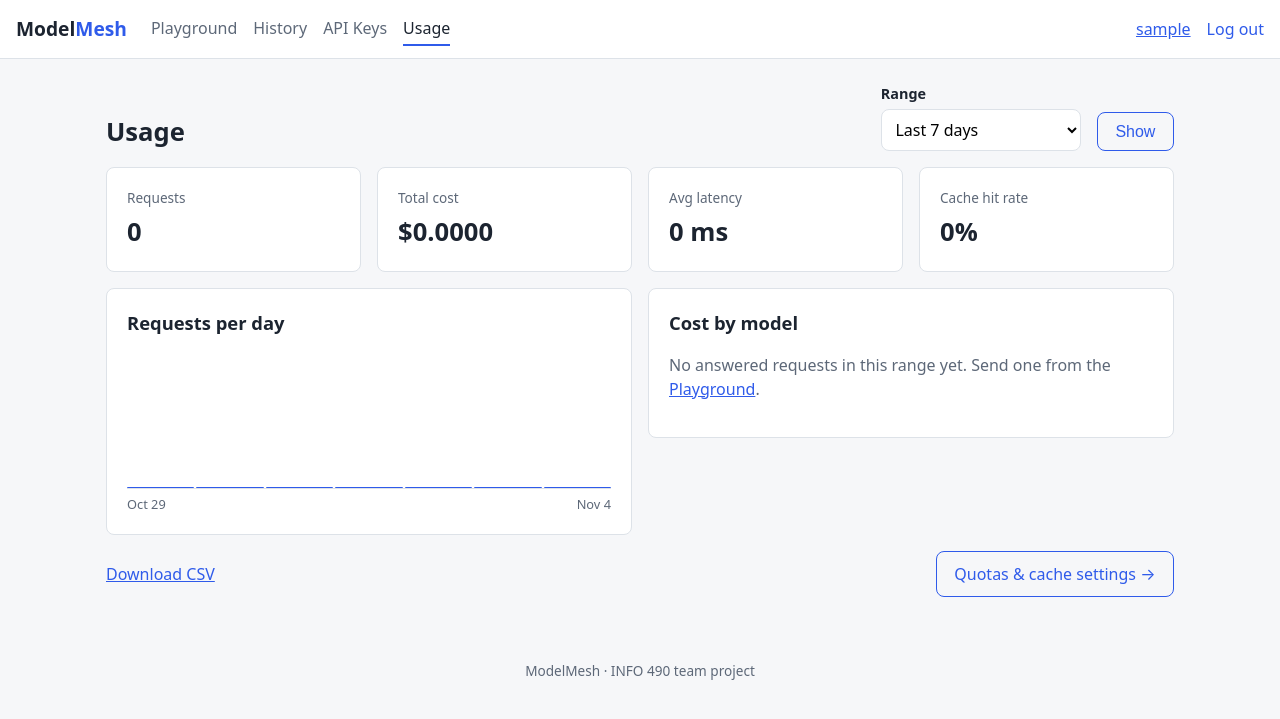
After one commit to Hriday-A/ModelMesh, a Django app: page /usage/ in a window 1280 px wide. The commit adds this page. Shown: the top 719 px of the page. Run offline with Django 5.2, Linux system fonts and the light colour scheme; the visitor is signed in with stand-in values (Sample User, id 1).

Commit message:
Add analytics app: usage dashboard, CSV export, quotas & cache settings
- UsageLimit model (one per user): requests per minute, monthly budget,
  cache on/off and how long cached answers are kept
- /usage/ dashboard: 7/30/90-day range, request/cost/latency/cache tiles,
  requests-per-day and cost-by-model bars, computed from RequestLog
- /usage/export.csv: the user's requests in the range (no prompts or answers)
- /usage/limits/: validated settings form with this month's spending,
  cache hits, misses and estimated savings
- "Usage" nav link, URLs, admin, styles and 9 tests

```diff
--- /dev/null
+++ b/analytics/forms.py
@@ -0,0 +1,20 @@
+from django import forms
+
+from .models import UsageLimit
+from .services import RANGE_CHOICES
+
+
+class RangeForm(forms.Form):
+    days = forms.TypedChoiceField(choices=RANGE_CHOICES, coerce=int, initial=7, label="Range")
+
+
+class UsageLimitForm(forms.ModelForm):
+    class Meta:
+        model = UsageLimit
+        fields = ["requests_per_minute", "monthly_budget_usd", "cache_enabled", "cache_ttl_minutes"]
+        labels = {
+            "requests_per_minute": "Requests per minute (per user)",
+            "monthly_budget_usd": "Monthly budget (USD)",
+            "cache_enabled": "Cache identical prompts",
+            "cache_ttl_minutes": "Keep cached answers for",
+        }
--- /dev/null
+++ b/analytics/services.py
@@ -0,0 +1,90 @@
+"""Usage numbers for the analytics pages, computed from accounts.RequestLog."""
+
+from datetime import timedelta
+from decimal import Decimal
+
+from django.db.models import Avg, Count, Q, Sum
+from django.db.models.functions import TruncDate
+from django.utils import timezone
+
+RANGE_CHOICES = [(7, "Last 7 days"), (30, "Last 30 days"), (90, "Last 90 days")]
+
+
+def range_start(days):
+    """First day of a range that ends today: 7 days is today and the 6 days before it."""
+    return timezone.localdate() - timedelta(days=days - 1)
+
+
+def logs_in_range(user, days):
+    return user.request_logs.filter(created_at__date__gte=range_start(days))
+
+
+def percent(part, whole):
+    return round(100 * part / whole) if whole else 0
+
+
+def usage_summary(user, days):
+    """Tiles and chart data for the usage dashboard (Screen 13)."""
+    logs = logs_in_range(user, days)
+    totals = logs.aggregate(
+        requests=Count("id"),
+        cached=Count("id", filter=Q(status="cached")),
+        cost=Sum("cost_usd"),
+        avg_latency=Avg("latency_ms"),
+    )
+
+    counts = {
+        row["day"]: row["requests"]
+        for row in logs.annotate(day=TruncDate("created_at")).values("day").annotate(requests=Count("id"))
+    }
+    peak = max(counts.values(), default=0)
+    first_day = range_start(days)
+    per_day = []
+    for offset in range(days):
+        day = first_day + timedelta(days=offset)
+        requests = counts.get(day, 0)
+        per_day.append({"day": day, "requests": requests, "height": percent(requests, peak)})
+
+    per_model = list(
+        logs.exclude(model_used="")
+        .values("model_used")
+        .annotate(requests=Count("id"), cost=Sum("cost_usd"))
+        .order_by("-cost", "-requests")
+    )
+    top_cost = max((row["cost"] for row in per_model), default=0)
+    for row in per_model:
+        row["width"] = percent(row["cost"], top_cost)
+
+    return {
+        "requests": totals["requests"],
+        "cost": totals["cost"] or Decimal("0"),
+        "avg_latency_ms": round(totals["avg_latency"] or 0),
+        "cache_hit_rate": percent(totals["cached"], totals["requests"]),
+        "per_day": per_day,
+        "first_day": first_day,
+        "last_day": timezone.localdate(),
+        "per_model": per_model,
+    }
+
+
+def month_summary(user, budget):
+    """This month's spending against the budget, and cache hits (Screen 14)."""
+    logs = user.request_logs.filter(created_at__date__gte=timezone.localdate().replace(day=1))
+    totals = logs.aggregate(
+        requests=Count("id"),
+        hits=Count("id", filter=Q(status="cached")),
+        paid=Count("id", filter=Q(status="success")),
+        spend=Sum("cost_usd"),
+    )
+    spend = totals["spend"] or Decimal("0")
+    average_paid = spend / totals["paid"] if totals["paid"] else Decimal("0")
+    return {
+        "spend": spend,
+        "budget": budget,
+        "used_pct": min(100, percent(spend, budget)),
+        "hits": totals["hits"],
+        "misses": totals["requests"] - totals["hits"],
+        # ponytail: estimate that assumes each cache hit would have cost an average paid request;
+        # store each answer's real cost with its cache entry once caching exists.
+        "saved": average_paid * totals["hits"],
+    }
--- /dev/null
+++ b/analytics/templates/analytics/dashboard.html
@@ -0,0 +1,48 @@
+{% extends "base.html" %}
+{% block title %}Usage{% endblock %}
+{% block content %}
+<div class="page-head">
+  <h1>Usage</h1>
+  <form method="get" class="inline-form">
+    {% include "form_fields.html" with form=range_form %}
+    <button type="submit" class="button secondary">Show</button>
+  </form>
+</div>
+
+<section class="grid four" aria-label="Totals">
+  <div class="card stat"><span class="stat-label">Requests</span><span class="stat-value">{{ summary.requests }}</span></div>
+  <div class="card stat"><span class="stat-label">Total cost</span><span class="stat-value">${{ summary.cost|floatformat:4 }}</span></div>
+  <div class="card stat"><span class="stat-label">Avg latency</span><span class="stat-value">{{ summary.avg_latency_ms }} ms</span></div>
+  <div class="card stat"><span class="stat-label">Cache hit rate</span><span class="stat-value">{{ summary.cache_hit_rate }}%</span></div>
+</section>
+
+<div class="grid two">
+  <section class="card">
+    <h2>Requests per day</h2>
+    <ul class="day-bars" aria-label="Requests per day">
+      {% for day in summary.per_day %}
+        <li style="height: {{ day.height }}%" title="{{ day.day|date:'M j' }}: {{ day.requests }}"><span class="visually-hidden">{{ day.day|date:"M j" }}: {{ day.requests }} request{{ day.requests|pluralize }}</span></li>
+      {% endfor %}
+    </ul>
+    <p class="axis muted"><span>{{ summary.first_day|date:"M j" }}</span><span>{{ summary.last_day|date:"M j" }}</span></p>
+  </section>
+
+  <section class="card">
+    <h2>Cost by model</h2>
+    {% for row in summary.per_model %}
+      <div class="model-row">
+        <span>{{ row.model_used }}</span>
+        <span class="muted">${{ row.cost|floatformat:4 }} · {{ row.requests }} request{{ row.requests|pluralize }}</span>
+        <div class="model-track" aria-hidden="true"><div class="model-bar" style="width: {{ row.width }}%"></div></div>
+      </div>
+    {% empty %}
+      <p class="muted">No answered requests in this range yet. Send one from the <a href="{% url 'accounts:playground' %}">Playground</a>.</p>
+    {% endfor %}
+  </section>
+</div>
+
+<div class="actions-row">
+  <a href="{% url 'analytics:export_csv' %}?days={{ days }}">Download CSV</a>
+  <a class="button secondary" href="{% url 'analytics:limits' %}">Quotas &amp; cache settings →</a>
+</div>
+{% endblock %}
--- /dev/null
+++ b/analytics/urls.py
@@ -0,0 +1,11 @@
+from django.urls import path
+
+from . import views
+
+app_name = "analytics"
+
+urlpatterns = [
+    path("", views.UsageDashboardView.as_view(), name="dashboard"),
+    path("export.csv", views.UsageCSVView.as_view(), name="export_csv"),
+    path("limits/", views.UsageLimitView.as_view(), name="limits"),
+]
--- /dev/null
+++ b/analytics/views.py
@@ -0,0 +1,69 @@
+import csv
+
+from django.contrib import messages
+from django.contrib.auth.mixins import LoginRequiredMixin
+from django.http import HttpResponse
+from django.urls import reverse_lazy
+from django.views import View
+from django.views.generic import TemplateView, UpdateView
+
+from .forms import RangeForm, UsageLimitForm
+from .models import UsageLimit
+from .services import logs_in_range, month_summary, usage_summary
+
+
+def selected_range(request):
+    """The range form and the chosen number of days. Anything invalid falls back to 7."""
+    form = RangeForm(request.GET or None)
+    days = form.cleaned_data["days"] if form.is_valid() else 7
+    return form, days
+
+
+class UsageDashboardView(LoginRequiredMixin, TemplateView):
+    template_name = "analytics/dashboard.html"
+
+    def get_context_data(self, **kwargs):
+        context = super().get_context_data(**kwargs)
+        context["range_form"], context["days"] = selected_range(self.request)
+        context["summary"] = usage_summary(self.request.user, context["days"])
+        return context
+
+
+class UsageCSVView(LoginRequiredMixin, View):
+    """The user's requests in the chosen range as a CSV file. Prompts and answers are left out."""
+
+    COLUMNS = [
+        "created_at", "source", "priority", "provider", "model_used", "status",
+        "input_tokens", "output_tokens", "cost_usd", "latency_ms",
+    ]
+
+    def get(self, request):
+        _, days = selected_range(request)
+        response = HttpResponse(content_type="text/csv")
+        response["Content-Disposition"] = f'attachment; filename="modelmesh-usage-last-{days}-days.csv"'
+        writer = csv.writer(response)
+        writer.writerow(self.COLUMNS)
+        writer.writerows(logs_in_range(request.user, days).values_list(*self.COLUMNS))
+        return response
+
+
+class UsageLimitView(LoginRequiredMixin, UpdateView):
+    form_class = UsageLimitForm
+    template_name = "analytics/limits.html"
+    success_url = reverse_lazy("analytics:limits")
+
+    def get_object(self, queryset=None):
+        usage_limit, _ = UsageLimit.objects.get_or_create(user=self.request.user)
+        # The form copies submitted values onto the object before checking them,
+        # so keep the saved budget for the "This month" box.
+        self.saved_budget = usage_limit.monthly_budget_usd
+        return usage_limit
+
+    def get_context_data(self, **kwargs):
+        context = super().get_context_data(**kwargs)
+        context["month"] = month_summary(self.request.user, self.saved_budget)
+        return context
+
+    def form_valid(self, form):
+        messages.success(self.request, "Settings saved.")
+        return super().form_valid(form)
--- a/modelmesh/settings.py
+++ b/modelmesh/settings.py
@@ -39,6 +39,7 @@ INSTALLED_APPS = [
     "django.contrib.messages",
     "django.contrib.staticfiles",
     "accounts",
+    "analytics",
 ]
 
 MIDDLEWARE = [
@@ -140,6 +141,7 @@ MODELMESH_NAV = [
     ("Playground", "accounts:playground"),
     ("History", "accounts:history"),
     ("API Keys", "accounts:api_keys"),
+    ("Usage", "analytics:dashboard"),
 ]
 
 # Dotted path to the function that picks a model and returns a completion.
--- a/modelmesh/urls.py
+++ b/modelmesh/urls.py
@@ -6,5 +6,6 @@ urlpatterns = [
     # login/, logout/, password_change/ ... from Django's built-in auth views
     path("", include("django.contrib.auth.urls")),
     path("", include("accounts.urls")),
+    path("usage/", include("analytics.urls")),
     # Teammates add their apps here, e.g. path("providers/", include("providers.urls")),
 ]
--- a/static/css/main.css
+++ b/static/css/main.css
@@ -95,3 +95,22 @@ td form { margin: 0; }
 .copy-row code { background: #fff; padding: .4rem .6rem; border-radius: var(--radius); border: 1px solid var(--border); overflow-wrap: anywhere; }
 .pagination { display: flex; gap: 1rem; justify-content: center; margin-top: 1rem; }
 .muted { color: var(--muted); }
+.visually-hidden { position: absolute; width: 1px; height: 1px; padding: 0; margin: -1px; overflow: hidden; clip: rect(0 0 0 0); white-space: nowrap; border: 0; }
+.field input[type="checkbox"] { width: auto; align-self: flex-start; }
+
+/* Analytics: usage dashboard and quotas & cache */
+.page-head { display: flex; justify-content: space-between; align-items: flex-end; gap: 1rem; flex-wrap: wrap; margin-bottom: 1rem; }
+.page-head h1 { margin: 0; }
+.grid.two { grid-template-columns: repeat(auto-fit, minmax(300px, 1fr)); align-items: start; }
+.grid.four { grid-template-columns: repeat(auto-fit, minmax(160px, 1fr)); }
+.stat { display: flex; flex-direction: column; gap: .25rem; }
+.stat-label { font-size: .85rem; color: var(--muted); }
+.stat-value { font-size: 1.6rem; font-weight: 700; font-variant-numeric: tabular-nums; }
+.day-bars { list-style: none; margin: 0; padding: 0; height: 140px; display: flex; align-items: flex-end; gap: 2px; border-bottom: 1px solid var(--border); }
+.day-bars li { flex: 1; min-height: 1px; background: var(--accent); border-radius: 2px 2px 0 0; }
+.axis { display: flex; justify-content: space-between; font-size: .8rem; margin: .4rem 0 0; }
+.model-row { display: flex; justify-content: space-between; flex-wrap: wrap; gap: .25rem .75rem; margin-bottom: .75rem; }
+.model-track { flex-basis: 100%; }
+.model-bar { height: 10px; min-width: 2px; background: var(--accent); border-radius: 4px; }
+.actions-row { display: flex; justify-content: space-between; align-items: center; gap: 1rem; flex-wrap: wrap; }
+progress { width: 100%; height: 12px; accent-color: var(--accent); }
```
Also changed, not shown: analytics/admin.py (added, +8 -0 lines), analytics/apps.py (added, +7 -0 lines), analytics/models.py (added, +39 -0 lines), analytics/templates/analytics/limits.html (added, +29 -0 lines), analytics/tests.py (added, +99 -0 lines), analytics/__init__.py (added), analytics/migrations/0001_initial.py (added), analytics/migrations/__init__.py (added).
